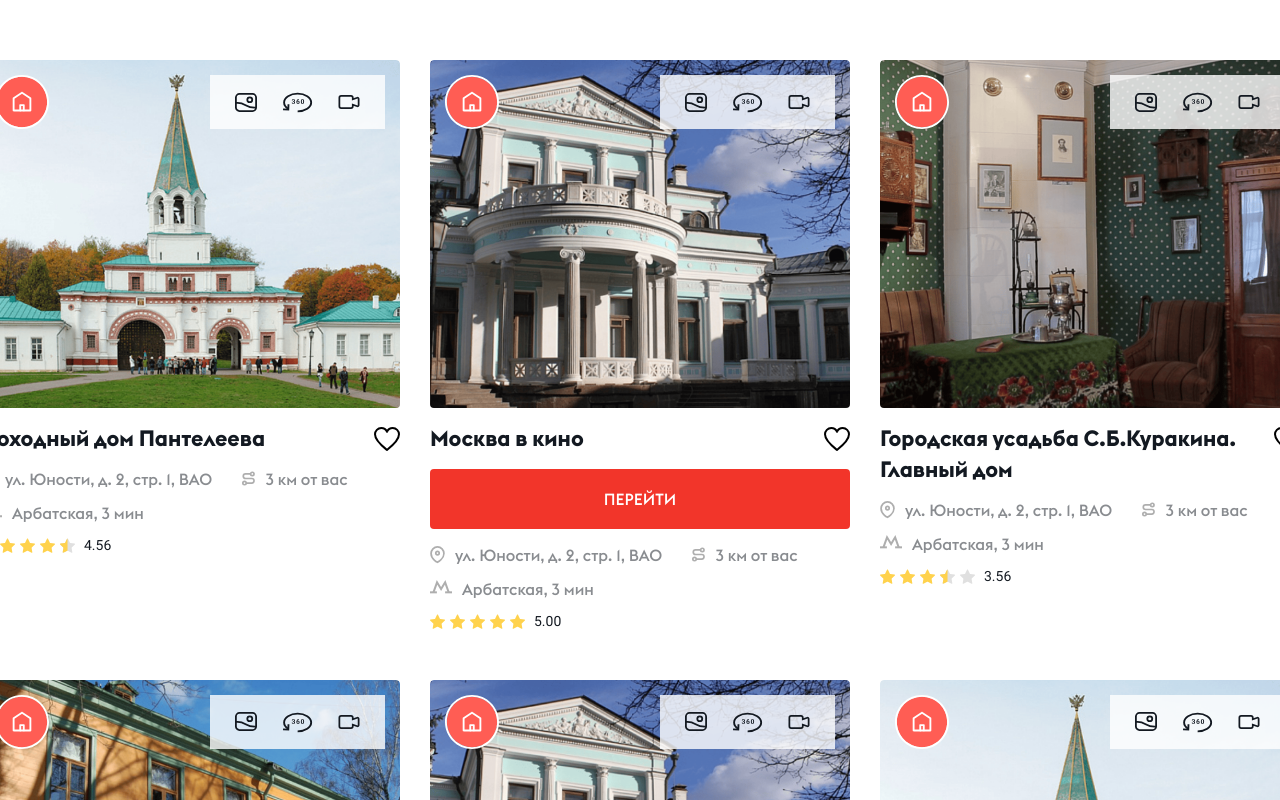
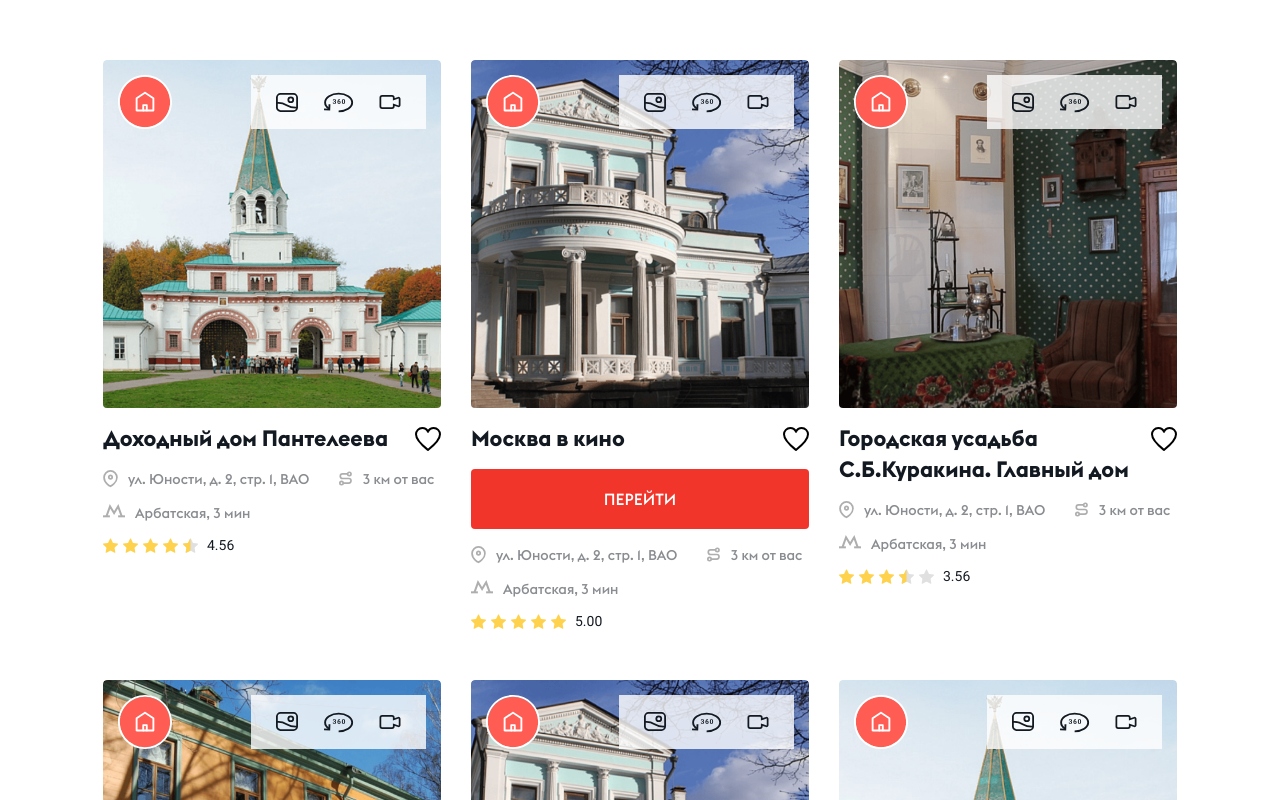
Before and after one commit to 44Klic44/uds-media-test, a React (Vite) app in the folder test-cards/: page / in a window 1280 px wide. Shown: the top 800 px of the page. Built offline with nearby package versions, Linux system fonts and the light colour scheme.

Commit message:
apptiv-style

```diff
--- a/test-cards/src/App.jsx
+++ b/test-cards/src/App.jsx
@@ -1,11 +1,9 @@
-import { useState } from 'react'
-import reactLogo from './assets/react.svg'
-import viteLogo from '/vite.svg'
+
 import './App.css'
 import './styles/global.scss';
 import { cards } from './data/udsPlaces';
 import Sprite from './components/Sprite/Sprite';
-import Icon from './components/icon/Icon';
+
 import UdsCard from "./components/Card/UdsCard";
 
 function App() {
--- a/test-cards/src/components/Card/UdsCard.module.scss
+++ b/test-cards/src/components/Card/UdsCard.module.scss
@@ -9,6 +9,12 @@
   flex-direction: column;
   transition: transform 0.25s ease, box-shadow 0.25s ease;
   position: relative;
+
+  @media (max-width: 1321px) {
+   width: 338px;
+  }
+
+
 }
 
 .imageWrap {
@@ -202,6 +208,10 @@
   font-weight: $weight-medium;
   font-size: 16px;
   line-height: 1;
+
+    @media (max-width: 1321px) {
+   font-size: 14px;
+  }
 }
 
 .infoIcon {
--- a/test-cards/src/styles/global.scss
+++ b/test-cards/src/styles/global.scss
@@ -28,8 +28,10 @@ body {
   gap: 30px 30px;
  padding: 60px 0px 220px 0px;
 
-
-  @media (max-width: 1000px) {
+   @media (max-width: 1321px) {
+   grid-template-columns: repeat(3, 338px);
+  }
+  @media (max-width: 1080px) {
     grid-template-columns: 1fr;
   }
 
```
